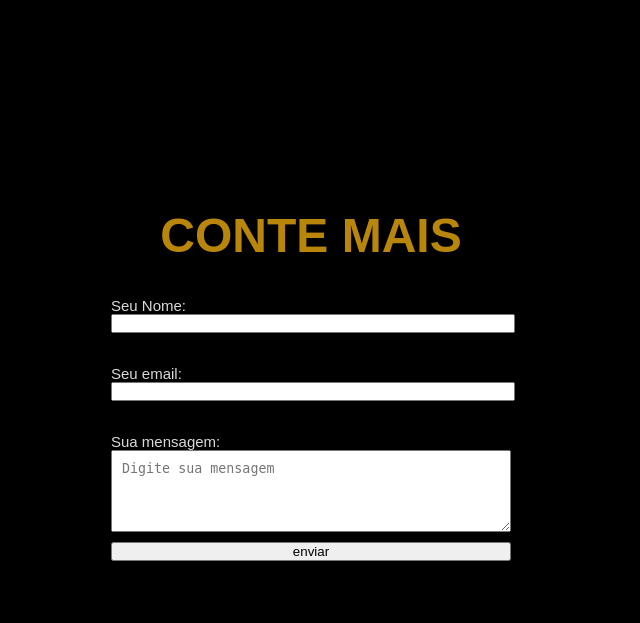
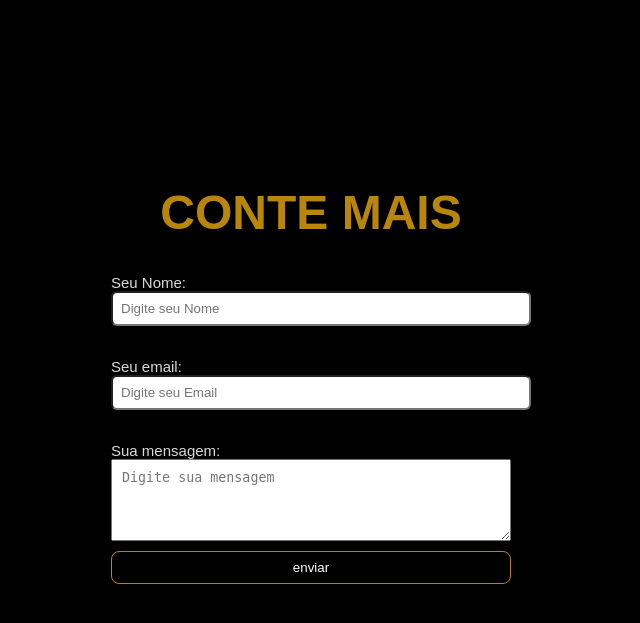
Before and after one commit to Koda012/TechAcademy-3, a PHP site: page /paginas/Formulario.php in a window 1280 px wide. Shown: the top 623 px of the page, without its empty margins (345-985 px from the left). Run offline with PHP 8.4, Linux system fonts and the light colour scheme.

Commit message:
estilização pag formulario

```diff
--- a/paginas/Formulario.php
+++ b/paginas/Formulario.php
@@ -31,6 +31,8 @@
     align-items: center;
     width: 100%;
     display: block;
+    padding: 8px;
+    border-radius: 6px;
   }
   textarea {
     width: 100%;
@@ -49,6 +51,19 @@
     text-align: center;
     color: black;
   }
+  .input-enviar{
+      background-color: transparent;
+      padding: 8px;
+      border-radius: 8px;
+      border: 1px solid #B8860B;
+      cursor: pointer;
+      color: white;
+    }
+    .input-enviar:hover{
+      background-color: #B8860B;
+      color: black;
+      cursor: pointer;
+    }
 </style>
 </head>
 <div class="formulario">
@@ -56,13 +71,13 @@
         <h1>CONTE MAIS</h1>
             <form action="https://formsubmit.co/016d8d441cb6320df0c2627c712e145e" method="POST">
                 Seu Nome:<br/>
-                <input name = "nome" type="text" required/>
+                <input name = "nome" type="text" placeholder="Digite seu Nome" required/>
                 Seu email:<br/>
-                <input name = "email" type="email"required/>
+                <input name = "email" type="email" placeholder="Digite seu Email" required/>
                 Sua mensagem:<br/>
                 <textarea name="mensagem" rows="4" cols="100%" placeholder="Digite sua mensagem"></textarea>
                 <input type="hidden" name="_captcha" value="true">
-                <input type="submit" value="enviar">
+                <input class="input-enviar" type="submit" value="enviar">
 
             </form>
     </main>
```
